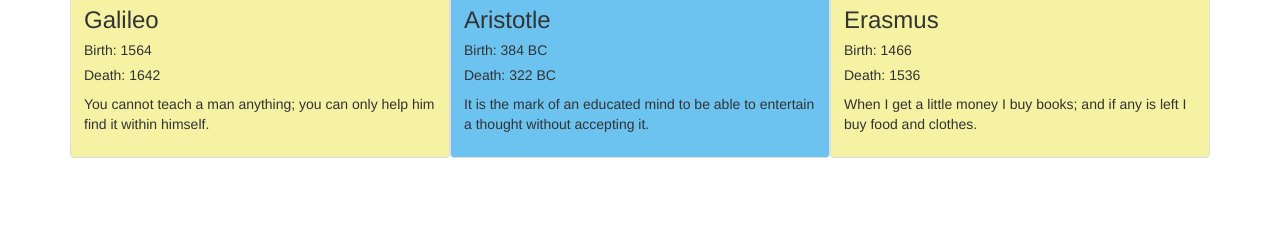
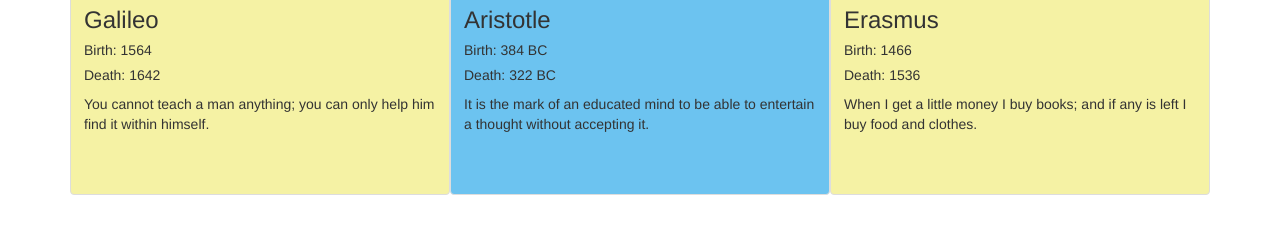
Before and after one commit to anessao/wysiwygJQuery, a plain HTML site: page index.html in a window 1280 px wide. Shown: the part 377-610 px from the top of the page. Drawn offline with nearby package versions, Linux system fonts and the light colour scheme.

Commit message:
adjusted styling for better viewing and functionality

```diff
--- a/styles.css
+++ b/styles.css
@@ -8,3 +8,14 @@
 .border {
 	border: 2px solid black;
 }
+img {
+	max-height: 290px;
+}
+
+.thumbnail {
+	height: 500px;
+}
+p {
+	height: 80px;
+	overflow: scroll;
+}
```
